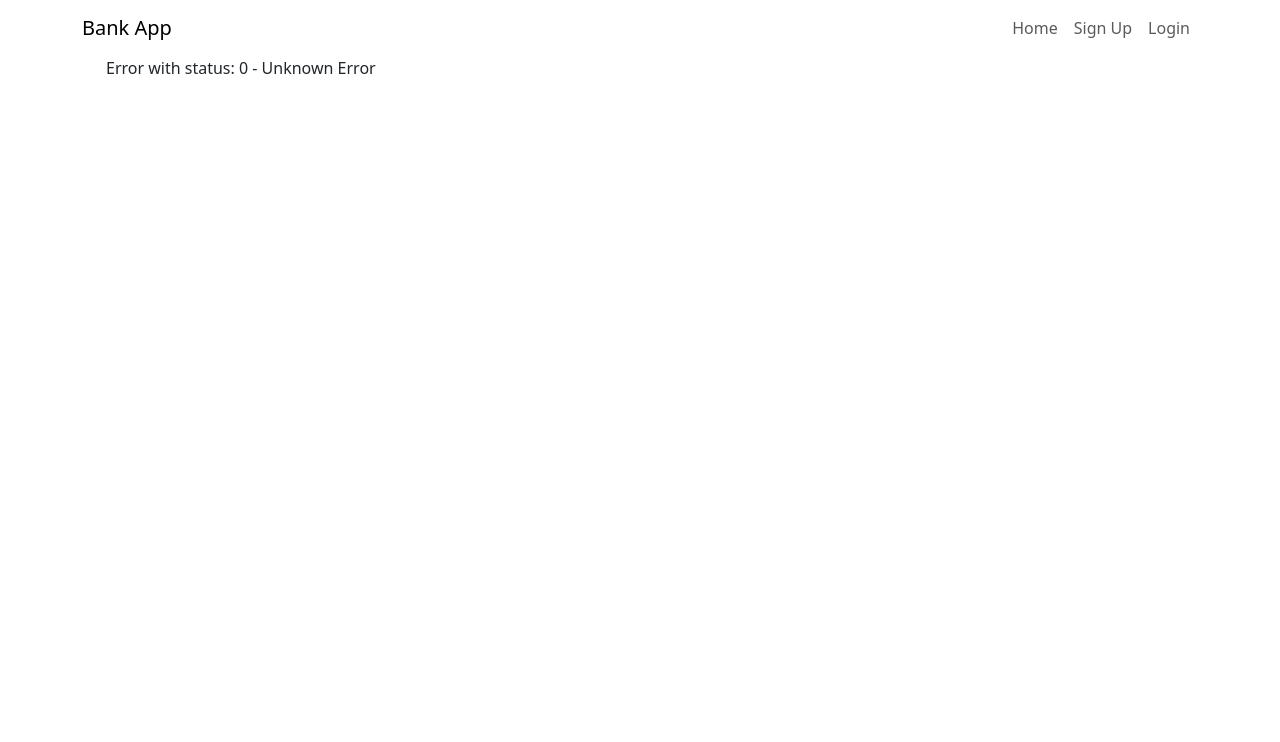
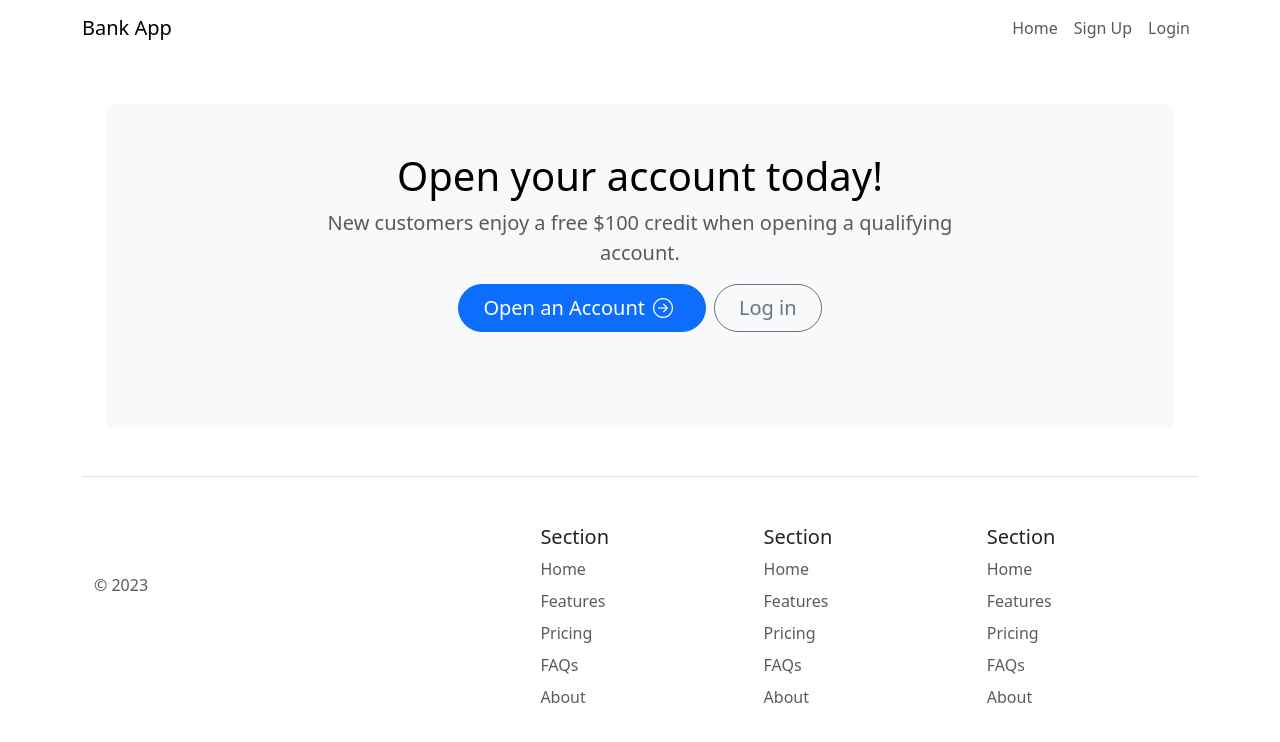
Before and after one commit to spencerlelswick/bank-app, an Angular app in the folder client/: page /home in a window 1280 px wide. Shown: the top 742 px of the page. Built offline with nearby package versions, Linux system fonts and the light colour scheme; no server answers.

Commit message:
Adds base footer and home ad

```diff
--- a/client/angular.json
+++ b/client/angular.json
@@ -37,7 +37,8 @@
               "src/assets"
             ],
             "styles": [
-              "src/styles.scss"
+              "src/styles.scss",
+              "node_modules/bootstrap-icons/font/bootstrap-icons.css"
             ],
             "scripts": []
           },
--- a/client/package.json
+++ b/client/package.json
@@ -19,6 +19,7 @@
     "@angular/platform-browser-dynamic": "^17.0.0",
     "@angular/router": "^17.0.0",
     "bootstrap": "^5.3.2",
+    "bootstrap-icons": "^1.11.2",
     "rxjs": "~7.8.0",
     "tslib": "^2.3.0",
     "zone.js": "~0.14.2"
--- a/client/src/app/app.component.html
+++ b/client/src/app/app.component.html
@@ -37,4 +37,8 @@
   <div class="container">
     <router-outlet></router-outlet>
   </div>
+
+  <div>
+    <app-footer></app-footer>
+  </div>
 </div>
--- a/client/src/app/app.module.ts
+++ b/client/src/app/app.module.ts
@@ -10,6 +10,7 @@ import { LoginComponent } from './login/login.component';
 import { ProfileComponent } from './profile/profile.component';
 import { BoardUserComponent } from './board-user/board-user.component';
 import { BoardAdminComponent } from './board-admin/board-admin.component';
+import { FooterComponent } from './footer/footer.component';
 
 @NgModule({
   declarations: [
@@ -18,7 +19,8 @@ import { BoardAdminComponent } from './board-admin/board-admin.component';
     LoginComponent,
     ProfileComponent,
     BoardUserComponent,
-    BoardAdminComponent
+    BoardAdminComponent,
+    FooterComponent
   ],
   imports: [BrowserModule, AppRoutingModule, FormsModule, HttpClientModule],
   providers: [],
--- /dev/null
+++ b/client/src/app/footer/footer.component.html
@@ -0,0 +1,49 @@
+<div class="container">
+  <footer class="row row-cols-1 row-cols-sm-2 row-cols-md-5 py-5 my-5 border-top">
+    <div class="col mb-3">
+      <a href="/" class="d-flex align-items-center mb-3 link-body-emphasis text-decoration-none">
+        <svg class="bi me-2" width="40" height="32">
+          <use xlink:href="#bootstrap" />
+        </svg>
+      </a>
+      <p class="text-body-secondary">&copy; 2023</p>
+    </div>
+
+    <div class="col mb-3">
+
+    </div>
+
+    <div class="col mb-3">
+      <h5>Section</h5>
+      <ul class="nav flex-column">
+        <li class="nav-item mb-2"><a href="#" class="nav-link p-0 text-body-secondary">Home</a></li>
+        <li class="nav-item mb-2"><a href="#" class="nav-link p-0 text-body-secondary">Features</a></li>
+        <li class="nav-item mb-2"><a href="#" class="nav-link p-0 text-body-secondary">Pricing</a></li>
+        <li class="nav-item mb-2"><a href="#" class="nav-link p-0 text-body-secondary">FAQs</a></li>
+        <li class="nav-item mb-2"><a href="#" class="nav-link p-0 text-body-secondary">About</a></li>
+      </ul>
+    </div>
+
+    <div class="col mb-3">
+      <h5>Section</h5>
+      <ul class="nav flex-column">
+        <li class="nav-item mb-2"><a href="#" class="nav-link p-0 text-body-secondary">Home</a></li>
+        <li class="nav-item mb-2"><a href="#" class="nav-link p-0 text-body-secondary">Features</a></li>
+        <li class="nav-item mb-2"><a href="#" class="nav-link p-0 text-body-secondary">Pricing</a></li>
+        <li class="nav-item mb-2"><a href="#" class="nav-link p-0 text-body-secondary">FAQs</a></li>
+        <li class="nav-item mb-2"><a href="#" class="nav-link p-0 text-body-secondary">About</a></li>
+      </ul>
+    </div>
+
+    <div class="col mb-3">
+      <h5>Section</h5>
+      <ul class="nav flex-column">
+        <li class="nav-item mb-2"><a href="#" class="nav-link p-0 text-body-secondary">Home</a></li>
+        <li class="nav-item mb-2"><a href="#" class="nav-link p-0 text-body-secondary">Features</a></li>
+        <li class="nav-item mb-2"><a href="#" class="nav-link p-0 text-body-secondary">Pricing</a></li>
+        <li class="nav-item mb-2"><a href="#" class="nav-link p-0 text-body-secondary">FAQs</a></li>
+        <li class="nav-item mb-2"><a href="#" class="nav-link p-0 text-body-secondary">About</a></li>
+      </ul>
+    </div>
+  </footer>
+</div>
--- a/client/src/app/home/home.component.html
+++ b/client/src/app/home/home.component.html
@@ -1,5 +1,16 @@
-<div class="container">
-  <header class="jumbotron">
-    <p>{{ content }}</p>
-  </header>
+<div class="container my-5">
+  <div class="p-5 text-center bg-body-tertiary rounded-3">
+    <h1 class="text-body-emphasis">Open your account today!</h1>
+    <p class="col-lg-8 mx-auto fs-5 text-muted">
+      New customers enjoy a free $100 credit when opening a qualifying account.
+    </p>
+    <div class="d-inline-flex gap-2 mb-5">
+      <button class="d-inline-flex align-items-center btn btn-primary btn-lg px-4 rounded-pill" type="button">
+        Open an Account <i class="mx-2 bi bi-arrow-right-circle"></i>
+      </button>
+      <button class="btn btn-outline-secondary btn-lg px-4 rounded-pill" type="button">
+        Log in
+      </button>
+    </div>
+  </div>
 </div>
--- a/client/src/app/home/home.component.ts
+++ b/client/src/app/home/home.component.ts
@@ -8,27 +8,11 @@ import { UserService } from '../services/user.service';
   styleUrl: './home.component.css',
 })
 export class HomeComponent implements OnInit {
-  content?: string;
 
-  constructor(private userService: UserService) {}
+  constructor() { }
 
   ngOnInit(): void {
-    this.userService.getPublicContent().subscribe({
-      next: (data) => {
-        this.content = data;
-      },
-      error: (err) => {
-        if (err.error) {
-          try {
-            const res = JSON.parse(err.error);
-            this.content = res.message;
-          } catch (error) {
-            this.content = `Error with status: ${err.status} - ${err.statusText}`;
-          }
-        } else {
-          this.content = `Error with status: ${err.status}`;
-        }
-      },
-    });
+
   }
+
 }
```
Also changed, not shown: client/src/app/footer/footer.component.ts (added, +10 -0 lines), client/src/app/footer/footer.component.scss (added), 2 other files (tests, documents, lock files or other folders).
